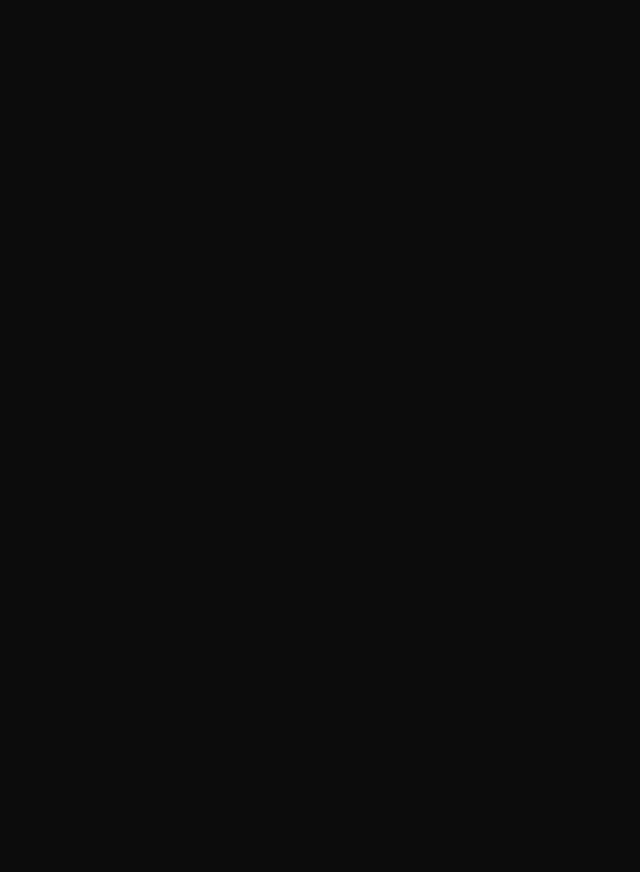
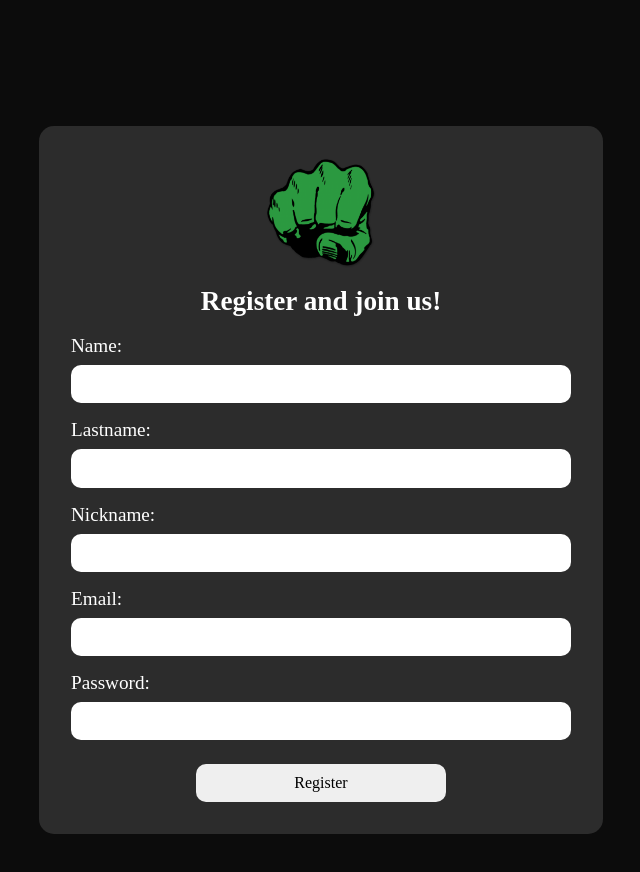
Before and after one commit to MatheusDiass/heroesfrontend, a React (Create React App) app: page /register in a window 1280 px wide. Before the commit this address had no page. Shown: the top 872 px of the page, without its empty margins (319-959 px from the left). Before the commit the page ends 800 px from the top, so only its background shows below. Built offline with nearby package versions, Linux system fonts and the light colour scheme.

Commit message:
feat: created layout component and registration page

```diff
--- /dev/null
+++ b/src/presentation/components/layouts/register/index.tsx
@@ -0,0 +1,10 @@
+import './styles.sass';
+import { Outlet } from 'react-router-dom';
+
+export default function RegisterLayout() {
+  return (
+    <main className="main">
+      <Outlet />
+    </main>
+  );
+}
--- /dev/null
+++ b/src/presentation/components/layouts/register/styles.sass
@@ -0,0 +1,10 @@
+@use '../../../assets/sass/mixins'
+
+.main
+    align-items: center
+    display: flex
+    height: 100%
+    justify-content: center
+
+    @include mixins.tablet
+        padding: 5rem 0 5rem 0
--- /dev/null
+++ b/src/presentation/pages/register/index.tsx
@@ -0,0 +1,41 @@
+import './styles.sass';
+import hulkHand from '../../assets/images/hulk_hand.png';
+
+export default function Register() {
+  return (
+    <section className="register">
+      <img className="register__image" src={hulkHand} alt="Hulk Hand" />
+
+      <h1 className="register__title">Register and join us!</h1>
+
+      <form className="register__form" action="">
+        <label className="register__form__label" htmlFor="">
+          Name:
+        </label>
+        <input className="register__form__input" type="text" />
+
+        <label className="register__form__label" htmlFor="">
+          Lastname:
+        </label>
+        <input className="register__form__input" type="text" />
+
+        <label className="register__form__label" htmlFor="">
+          Nickname:
+        </label>
+        <input className="register__form__input" type="text" />
+
+        <label className="register__form__label" htmlFor="">
+          Email:
+        </label>
+        <input className="register__form__input" type="text" />
+
+        <label className="register__form__label" htmlFor="">
+          Password:
+        </label>
+        <input className="register__form__input" type="text" />
+
+        <button className="register__form__button">Register</button>
+      </form>
+    </section>
+  );
+}
--- /dev/null
+++ b/src/presentation/pages/register/styles.sass
@@ -0,0 +1,54 @@
+@use '../../assets/sass/variables'
+@use '../../assets/sass/mixins'
+
+.register
+    border-radius: 15px
+    background-color: #2C2C2C
+    display: flex
+    flex-direction: column
+    justify-content: center
+    margin: 1.5rem
+    padding: 2rem
+    width: 100%
+
+    @include mixins.tablet
+        width: 500px
+
+    &__image
+        align-self: center
+        height: 110px
+        width: 110px
+
+    &__title
+        font-size: 1.7rem
+        text-align: center
+
+    &__form
+        display: flex
+        flex-direction: column
+
+        &__label
+            font-size: 1.2rem
+            margin-bottom: 0.5rem
+
+        &__input
+            border: none
+            border-radius: 10px
+            box-sizing: border-box
+            font-size: 1.2rem
+            margin-bottom: 1rem
+            padding: 0.5rem
+            width: 100%
+
+        &__button
+            border: none
+            border-radius: 10px
+            margin-top: 0.5rem
+            padding: 0.63rem
+
+            @include mixins.tablet
+                align-self: center
+                width: 50%
+
+            @include mixins.desktop
+                cursor: pointer
--- a/src/routes.js
+++ b/src/routes.js
@@ -3,6 +3,8 @@ import DefaultLayout from './presentation/components/layouts/default';
 import Login from './presentation/pages/login';
 import Home from './presentation/pages/home';
 import LoginLayout from './presentation/components/layouts/login';
+import Register from './presentation/pages/register';
+import RegisterLayout from './presentation/components/layouts/register';
 
 export default function AppRouter() {
   return (
@@ -12,6 +14,10 @@ export default function AppRouter() {
           <Route path="/" element={<Login />} />
         </Route>
 
+        <Route element={<RegisterLayout />}>
+          <Route path="/register" element={<Register />} />
+        </Route>
+
         <Route element={<DefaultLayout />}>
           <Route path="/home" element={<Home />} />
         </Route>
```
Also changed, not shown: src/presentation/assets/images/hulk_hand.png (added).
